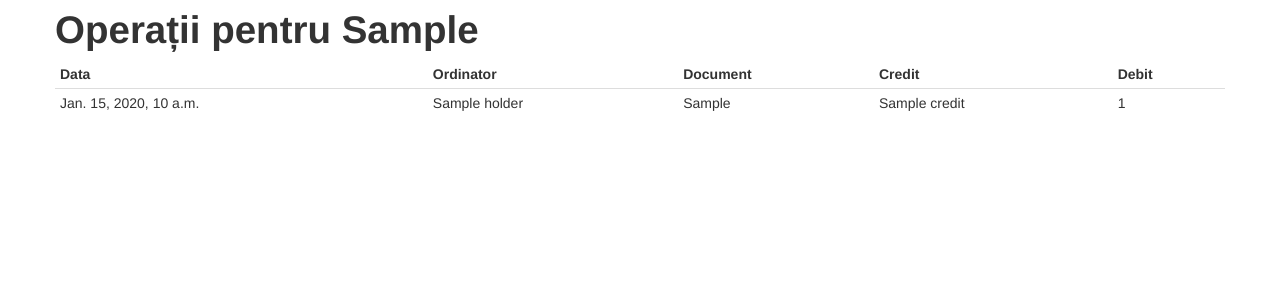
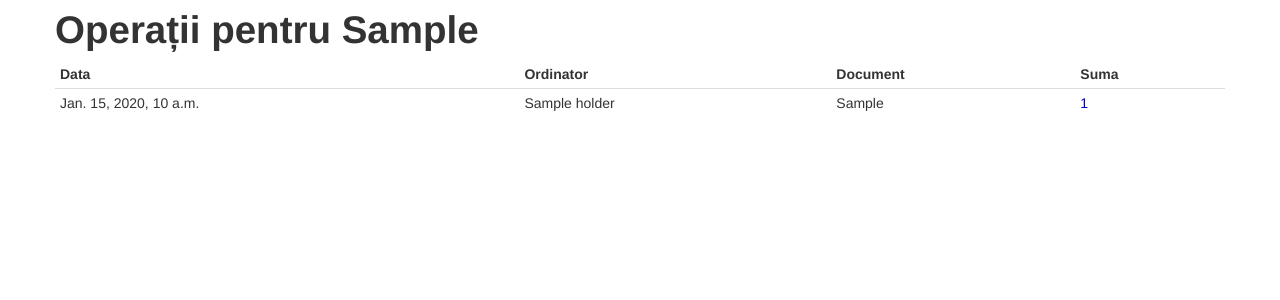
Before and after one commit to habitam/habitam-core, a Django app: template habitam/ui/templates/operation_list.html in a window 1280 px wide. Shown: the top 300 px of the page. Run offline with Django 3.2, Linux system fonts and the light colour scheme; tables that the repository leaves empty hold one stand-in row (values such as "Sample post"); the template is opened without the code that fills it: values that come from a table or form of the project are taken from there, most other values are stand-ins (such as "Sample title", 1, 10 or a date in 2020); some libraries are stand-ins or nearby versions.

Commit message:
minor display fixes, added color for negative / positive balances

```diff
--- a/habitam/entities/models.py
+++ b/habitam/entities/models.py
@@ -95,6 +95,7 @@ class ApartmentGroup(Entity):
                                 type=group_type, default_account=account)
         AccountLink.objects.create(holder=apGroup, account=account)
         account.holder = apGroup.__unicode__()
+        account.save()
         return apGroup
 
 
--- /dev/null
+++ b/habitam/ui/static/ui/css/main.css
@@ -0,0 +1,7 @@
+.negative_balance {
+	color: rgb(200, 0, 0);
+}
+
+.positive_balance {
+	color: rgb(0, 0, 200);
+}
--- a/habitam/ui/templates/apartment_list.html
+++ b/habitam/ui/templates/apartment_list.html
@@ -45,7 +45,7 @@
 					<td>{{ ap.rooms }}</td>
 					<td>{{ ap.inhabitance }}</td>
 					<td>{{ ap.area }}</td>
-					<td>{{ ap.balance }}</td>
+					<td class="{% if ap.balance < 0 %}negative_balance{% else %}positive_balance{% endif %}">{{ ap.balance }}</td>
 					<td>
 						<button class="btn btn-mini" type="button"  onclick="window.location='{% url 'operation_list' account_id=ap.account.id %}'">Operațiuni</button>
 						<button class="btn btn-mini" type="button" onclick="window.location='{% url 'edit_apartment' building_id=building.id apartment_id=ap.id %}'">Modifică</button>
--- a/habitam/ui/templates/base.html
+++ b/habitam/ui/templates/base.html
@@ -13,6 +13,7 @@
 <meta name="viewport" content="width=device-width">
 
 <link rel="stylesheet" href="{% static 'ui/css/bootstrap.min.css' %}">
+<link rel="stylesheet" href="{% static 'ui/css/main.css' %}">
 <link rel="stylesheet"
 	href="{% static 'ui/css/bootstrap-responsive.min.css' %}">
 
--- a/habitam/ui/templates/fund_list.html
+++ b/habitam/ui/templates/fund_list.html
@@ -15,7 +15,7 @@
 			{% for account in building.funds %}
 				<tr>
 					<td>{{ account.holder }}</td>
-					<td>{{ account.balance }}</td>
+					<td class="{% if account.balance < 0 %}negative_balance{% else %}positive_balance{% endif %}">{{ account.balance }}</td>
 					<td>
 						<button class="btn btn-mini" type="button" disabled>Operațiuni</button>
 						<button class="btn btn-mini btn-inverse" type="button" disabled>Transfer</button>
--- a/habitam/ui/templates/operation_list.html
+++ b/habitam/ui/templates/operation_list.html
@@ -8,15 +8,14 @@
 			<th>Data</th>
 			<th>Ordinator</th>
 			<th>Document</th>
-			<th>Credit</th>
-			<th>Debit</th>
+			<th>Suma</th>
 		</thead>
 		<tbody>
 		{% for doc in docs %}
 			{% if doc.src == account %}
-			{% include 'operation_row.html' with doc=doc other=doc.billed credit=doc.total_amount %}
+			{% include 'operation_row.html' with doc=doc other=doc.billed.holder negative=True amount=doc.total_amount %}
 			{% else %}
-			{% include 'operation_row.html' with doc=doc other=doc.src.holder debit=doc.total_amount %}
+			{% include 'operation_row.html' with doc=doc other=doc.src.holder negative=False amount=doc.total_amount %}
 			{% endif %}
 		{% endfor %}
 		</tbody>
--- a/habitam/ui/templates/operation_row.html
+++ b/habitam/ui/templates/operation_row.html
@@ -2,6 +2,5 @@
 	<td>{{ doc.date }}</td>
 	<td>{{ other }}</td>
 	<td>{{ doc.no }}</td>
-	<td>{{ credit }}</td>
-	<td>{{ debit }}</td>
+	<td class="{% if negative %}negative_balance{% else %}positive_balance{% endif %}">{% if negative %}-{% endif %}{{ amount }}</td>
 </tr>
--- a/habitam/ui/templates/service_list.html
+++ b/habitam/ui/templates/service_list.html
@@ -17,7 +17,7 @@
 				<tr>
 					<td>{{ service.name }}</td>
 					<td>{{ service.billed.name }}</td>
-					<td>{{ service.balance }}</td>
+					<td class="{% if service.balance < 0 %}negative_balance{% else %}positive_balance{% endif %}">{{ service.balance }}</td>
 					<td>
 						<button class="btn btn-mini" type="button" onclick="window.location='{% url 'operation_list' account_id=service.account.id %}'">Operațiuni</button>
 						<button class="btn btn-mini" type="button" onclick="window.location='{% url 'edit_service' service_id=service.id %}'">Modifică</button>
```
